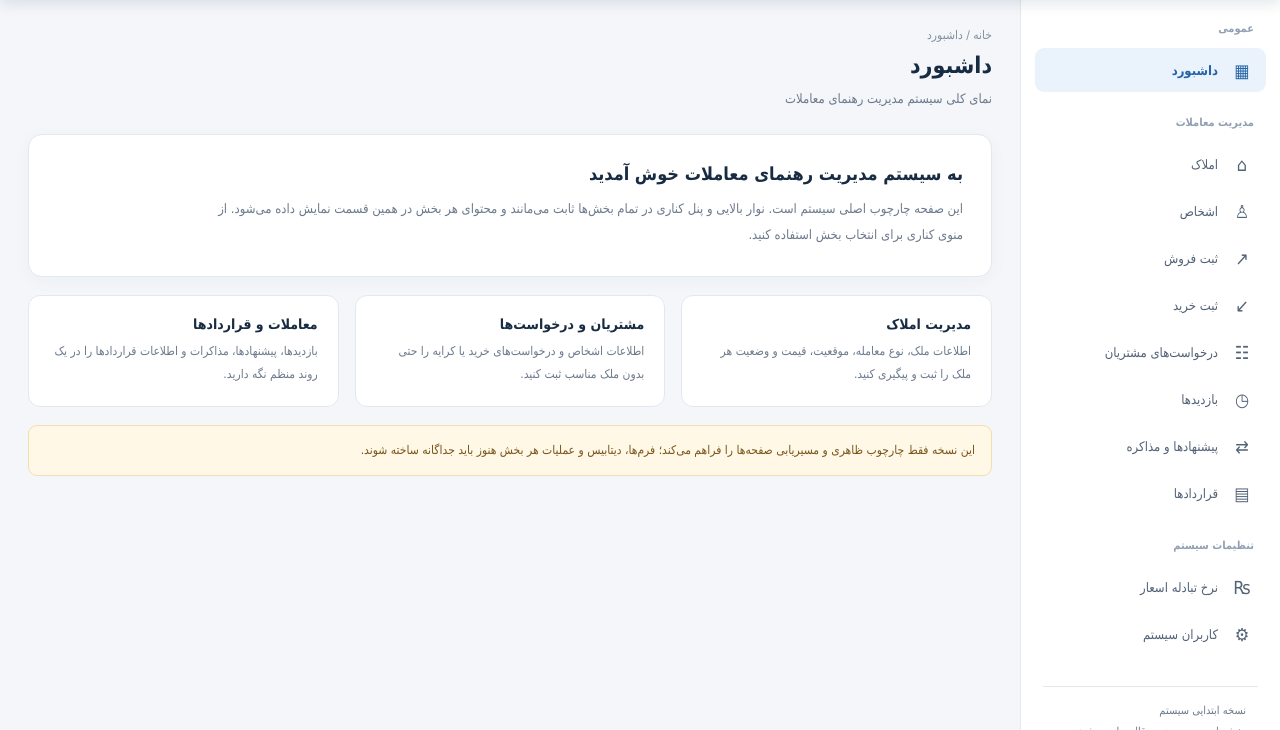
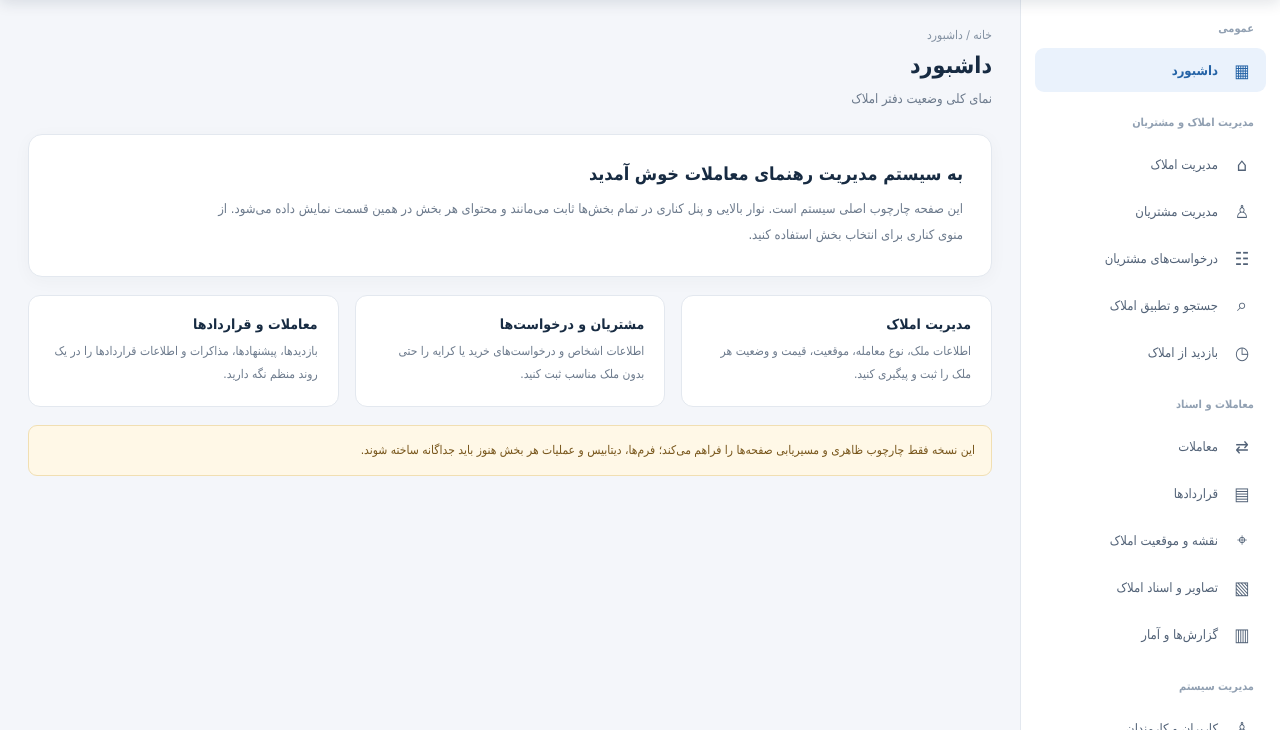
Before and after one commit to ams-mas/real_state_management, a PHP site: page /index.php in a window 1280 px wide. Shown: the part 70-800 px from the top of the page. Run offline with PHP 8.4, Linux system fonts and the light colour scheme.

Commit message:
Align navigation with final Afghan real estate system plan

```diff
--- a/index.php
+++ b/index.php
@@ -12,61 +12,24 @@ if (session_status() !== PHP_SESSION_ACTIVE) {
 }
 
 $pages = [
-    'dashboard' => [
-        'title' => 'داشبورد',
-        'description' => 'نمای کلی سیستم مدیریت رهنمای معاملات',
-        'file' => __DIR__ . '/pages/dashboard.php',
-    ],
-    'properties' => [
-        'title' => 'املاک',
-        'description' => 'ثبت و مدیریت زمین، خانه، آپارتمان، دوکان و سایر املاک',
-        'file' => __DIR__ . '/pages/properties.php',
-    ],
-    'people' => [
-        'title' => 'اشخاص',
-        'description' => 'مدیریت مالکان، خریداران، فروشندگان، کرایه‌نشینان و مشتریان',
-        'file' => __DIR__ . '/pages/people.php',
-    ],
-    'sales' => [
-        'title' => 'ثبت فروش',
-        'description' => 'ثبت اطلاعات ملک فروخته‌شده و طرفین معامله',
-        'file' => __DIR__ . '/pages/sales.php',
-    ],
-    'purchases' => [
-        'title' => 'ثبت خرید',
-        'description' => 'ثبت اطلاعات ملک خریداری‌شده و طرفین معامله',
-        'file' => __DIR__ . '/pages/purchases.php',
-    ],
-    'requests' => [
-        'title' => 'درخواست‌های مشتریان',
-        'description' => 'ثبت درخواست خرید یا کرایه، حتی زمانی که ملک مناسب موجود نیست',
-        'file' => __DIR__ . '/pages/requests.php',
-    ],
-    'visits' => [
-        'title' => 'بازدیدها',
-        'description' => 'تنظیم و پیگیری بازدید مشتریان از املاک',
-        'file' => __DIR__ . '/pages/visits.php',
-    ],
-    'offers' => [
-        'title' => 'پیشنهادها و مذاکره',
-        'description' => 'ثبت پیشنهاد قیمت و پیگیری مذاکره‌ها',
-        'file' => __DIR__ . '/pages/offers.php',
-    ],
-    'agreements' => [
-        'title' => 'قراردادها',
-        'description' => 'ثبت اطلاعات توافق‌ها و قراردادهای خرید، فروش و کرایه',
-        'file' => __DIR__ . '/pages/agreements.php',
-    ],
-    'exchange-rates' => [
-        'title' => 'نرخ تبادله اسعار',
-        'description' => 'ثبت دستی نرخ اسعار و نگهداری تاریخچه نرخ‌ها',
-        'file' => __DIR__ . '/pages/exchange_rates.php',
-    ],
-    'users' => [
-        'title' => 'کاربران سیستم',
-        'description' => 'مدیریت کاربران و سطح دسترسی آن‌ها',
-        'file' => __DIR__ . '/pages/users.php',
-    ],
+    'dashboard' => ['title' => 'داشبورد', 'description' => 'نمای کلی وضعیت دفتر املاک', 'file' => __DIR__ . '/pages/dashboard.php'],
+    'properties' => ['title' => 'مدیریت املاک', 'description' => 'ثبت، جستجو و مدیریت جایدادها', 'file' => __DIR__ . '/pages/properties.php'],
+    'people' => ['title' => 'مدیریت مشتریان', 'description' => 'ثبت مالکان، خریداران، فروشندگان و متقاضیان', 'file' => __DIR__ . '/pages/people.php'],
+    'requests' => ['title' => 'درخواست‌های مشتریان', 'description' => 'نیازهای خرید، کرایه و گرویی مشتریان', 'file' => __DIR__ . '/pages/requests.php'],
+    'matching' => ['title' => 'جستجو و تطبیق املاک', 'description' => 'یافتن املاک مناسب برای درخواست‌های مشتریان', 'file' => __DIR__ . '/pages/matching.php'],
+    'visits' => ['title' => 'بازدید از املاک', 'description' => 'تنظیم و پیگیری بازدیدها', 'file' => __DIR__ . '/pages/visits.php'],
+    'transactions' => ['title' => 'معاملات', 'description' => 'ثبت نتیجه فروش، خرید، کرایه و گرویی', 'file' => __DIR__ . '/pages/transactions.php'],
+    'agreements' => ['title' => 'قراردادها', 'description' => 'ثبت، نگهداری و چاپ اطلاعات قراردادها', 'file' => __DIR__ . '/pages/agreements.php'],
+    'map' => ['title' => 'نقشه و موقعیت املاک', 'description' => 'مشاهده و انتخاب موقعیت املاک روی نقشه', 'file' => __DIR__ . '/pages/map.php'],
+    'documents' => ['title' => 'تصاویر و اسناد املاک', 'description' => 'آرشیف تصاویر، اسناد مالکیت و قراردادها', 'file' => __DIR__ . '/pages/documents.php'],
+    'reports' => ['title' => 'گزارش‌ها و آمار', 'description' => 'گزارش عملکرد دفتر و آمار املاک و معاملات', 'file' => __DIR__ . '/pages/reports.php'],
+    'users' => ['title' => 'کاربران و کارمندان', 'description' => 'مدیریت کاربران، نقش‌ها و مسئولیت‌ها', 'file' => __DIR__ . '/pages/users.php'],
+    'settings' => ['title' => 'تنظیمات سیستم', 'description' => 'تنظیمات دفتر، زبان، انواع ملک و امنیت', 'file' => __DIR__ . '/pages/settings.php'],
+    // Compatibility routes retained while the new workflow is developed.
+    'sales' => ['title' => 'ثبت فروش', 'description' => 'فرم قدیمی ثبت فروش', 'file' => __DIR__ . '/pages/sales.php'],
+    'purchases' => ['title' => 'درخواست خرید', 'description' => 'فرم درخواست خرید مشتری', 'file' => __DIR__ . '/pages/purchases.php'],
+    'offers' => ['title' => 'پیشنهادها و مذاکره', 'description' => 'ثبت پیشنهادها و پیگیری مذاکرات', 'file' => __DIR__ . '/pages/offers.php'],
+    'exchange-rates' => ['title' => 'نرخ تبادله اسعار', 'description' => 'ثبت دستی نرخ اسعار و تاریخچه آن', 'file' => __DIR__ . '/pages/exchange_rates.php'],
 ];
 
 $pageKey = isset($_GET['page']) && is_string($_GET['page']) ? $_GET['page'] : 'dashboard';
@@ -83,22 +46,16 @@ function e(string $value): string
 
 $navGroups = [
     'عمومی' => ['dashboard'],
-    'مدیریت معاملات' => ['properties', 'people', 'sales', 'purchases', 'requests', 'visits', 'offers', 'agreements'],
-    'تنظیمات سیستم' => ['exchange-rates', 'users'],
+    'مدیریت املاک و مشتریان' => ['properties', 'people', 'requests', 'matching', 'visits'],
+    'معاملات و اسناد' => ['transactions', 'agreements', 'map', 'documents', 'reports'],
+    'مدیریت سیستم' => ['users', 'settings'],
 ];
 
 $icons = [
-    'dashboard' => '▦',
-    'properties' => '⌂',
-    'people' => '♙',
-    'sales' => '↗',
-    'purchases' => '↙',
-    'requests' => '☷',
-    'visits' => '◷',
-    'offers' => '⇄',
-    'agreements' => '▤',
-    'exchange-rates' => '₨',
-    'users' => '⚙',
+    'dashboard' => '▦', 'properties' => '⌂', 'people' => '♙', 'requests' => '☷',
+    'matching' => '⌕', 'visits' => '◷', 'transactions' => '⇄', 'agreements' => '▤',
+    'map' => '⌖', 'documents' => '▧', 'reports' => '▥', 'users' => '♙', 'settings' => '⚙',
+    'sales' => '↗', 'purchases' => '↙', 'offers' => '⇄', 'exchange-rates' => '₨',
 ];
 ?>
 <!doctype html>
```
